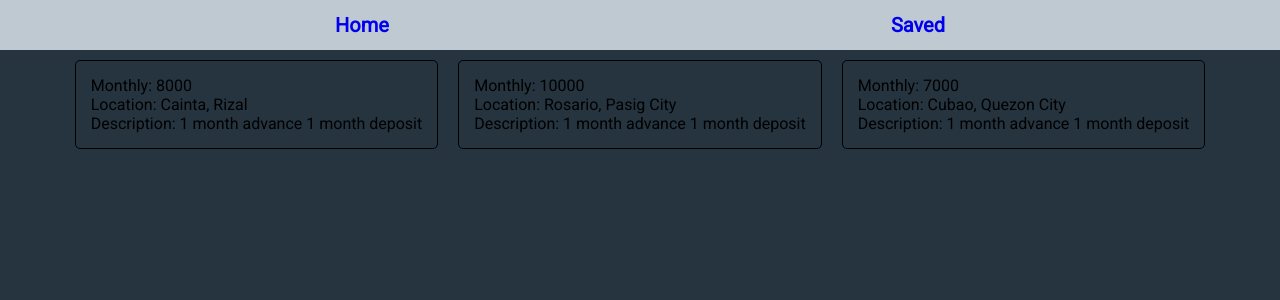
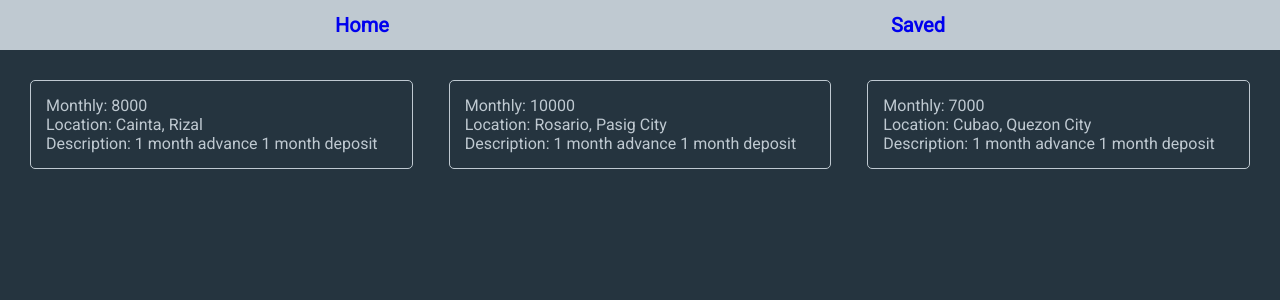
Before and after one commit to cedric-hije-aeronology/rentals-angular, an Angular app: page / in a window 1280 px wide. Shown: the top 300 px of the page. Built offline with nearby package versions, Linux system fonts and the light colour scheme.

Commit message:
styles for home

```diff
--- a/src/app/pages/home/home.scss
+++ b/src/app/pages/home/home.scss
@@ -1,14 +1,16 @@
 .home {
     .rentals {
-        display: flex;
-        align-items: center;
-        justify-content: center;
+        display: grid;
+        grid-template-columns: repeat(auto-fit, minmax(250px, 1fr));
+        gap: 1rem;
+        margin: 20px;
 
         .rental-card {
-            border: 1px solid black;
+            border: 1px solid #BFC9D1;
             padding: 15px;
             margin: 10px;
             border-radius: 5px;
+            color: #BFC9D1;
         }
     }
 }
```
